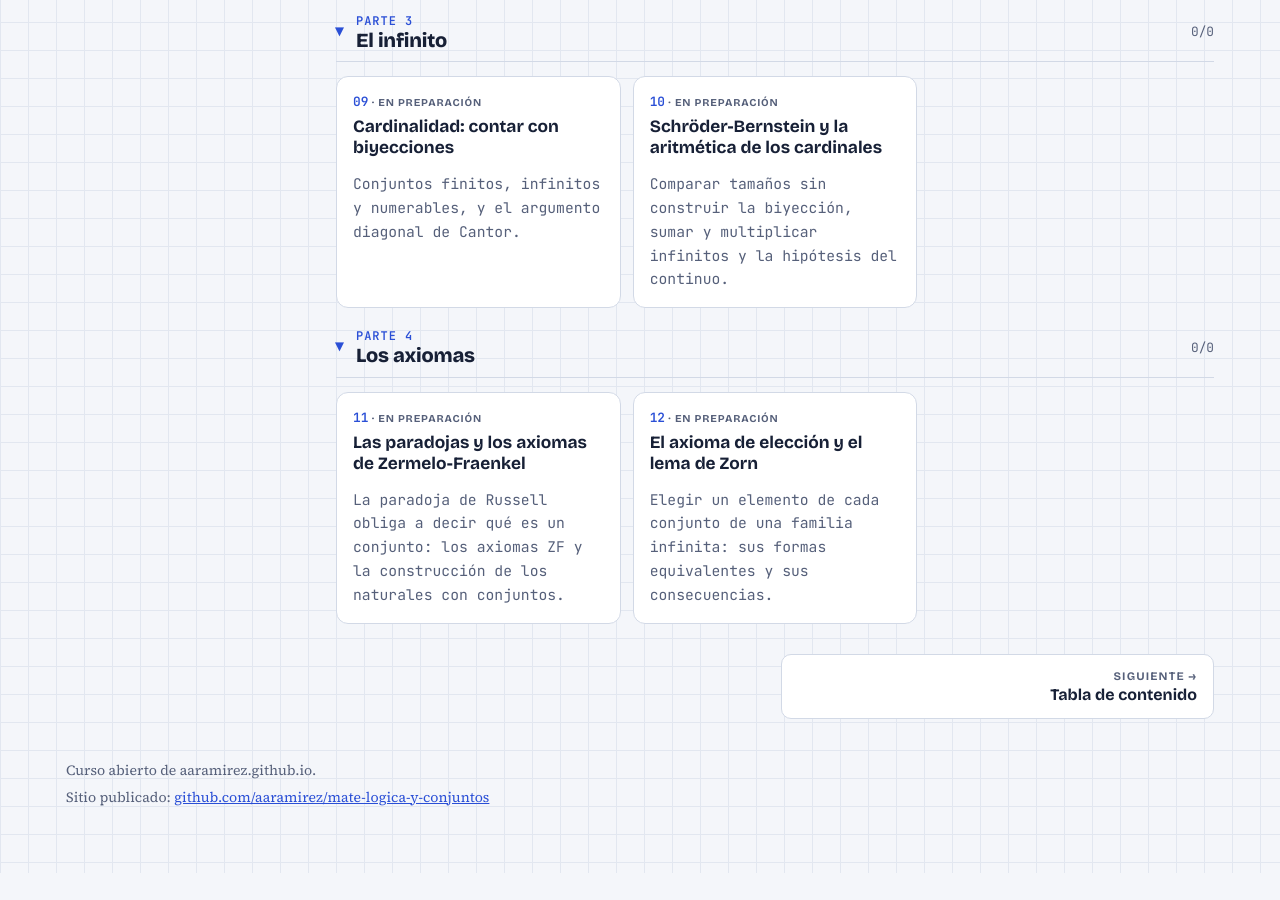
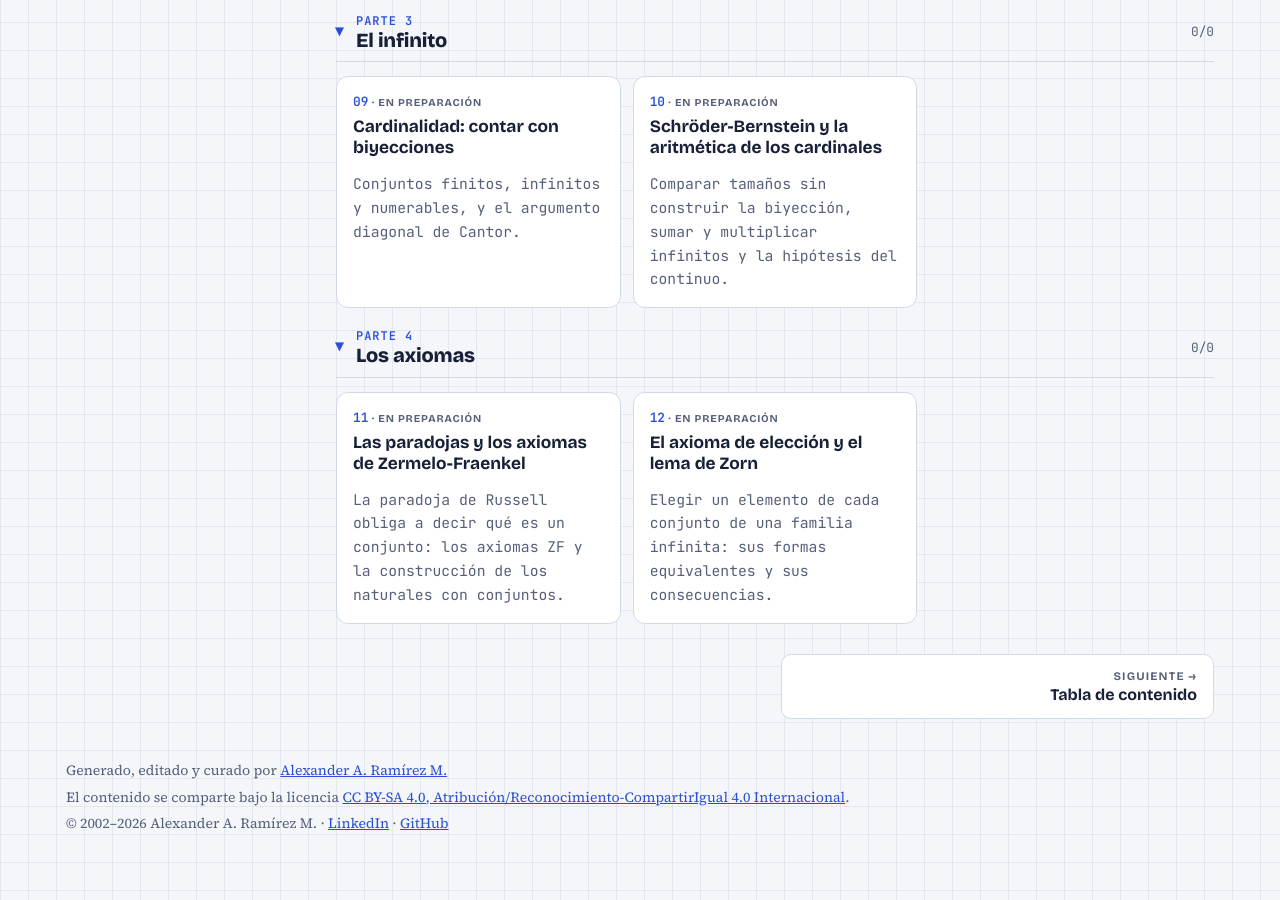
Before and after one commit to aaramirez/mate-logica-y-conjuntos, a plain HTML site: page index.html in a window 1280 px wide. Shown: the part 2274-3174 px from the top of the page. Before the commit the page ends 3147 px from the top, so only its background shows below. Drawn offline with nearby package versions, Linux system fonts and the light colour scheme.

Commit message:
Pie común: autoría, licencia CC BY-SA 4.0 y año que se actualiza solo

```diff
--- a/index.html
+++ b/index.html
@@ -88,7 +88,7 @@ height="0" width="0" style="display:none;visibility:hidden"></iframe></noscript>
 <nav class="pager" id="pager" aria-label="Capítulo anterior y siguiente"></nav>
 </main>
 </div>
-<footer><span>Curso abierto de aaramirez.github.io.</span><span>Sitio publicado: <a href="https://github.com/aaramirez/mate-logica-y-conjuntos" target="_blank" rel="noopener">github.com/aaramirez/mate-logica-y-conjuntos</a></span></footer>
+<footer><span>Generado, editado y curado por <a href="https://www.linkedin.com/in/alexander-ramirez-morales/" target="_blank" rel="noopener">Alexander A. Ramírez M.</a></span><span>El contenido se comparte bajo la licencia <a href="https://creativecommons.org/licenses/by-sa/4.0/deed.es" target="_blank" rel="noopener">CC BY-SA 4.0, Atribución/Reconocimiento-CompartirIgual 4.0 Internacional</a>.</span><span>© 2002–<span data-anio>2026</span> Alexander A. Ramírez M. · <a href="https://www.linkedin.com/in/alexander-ramirez-morales/" target="_blank" rel="noopener">LinkedIn</a> · <a href="https://github.com/aaramirez" target="_blank" rel="noopener">GitHub</a></span><script>document.querySelectorAll('[data-anio]').forEach(function (e) { e.textContent = new Date().getFullYear(); });</script></footer>
 </div>
 <script src="assets/lab.js"></script>
 </body>
```
Also changed, not shown: temario.html (+1 -1 lines).
